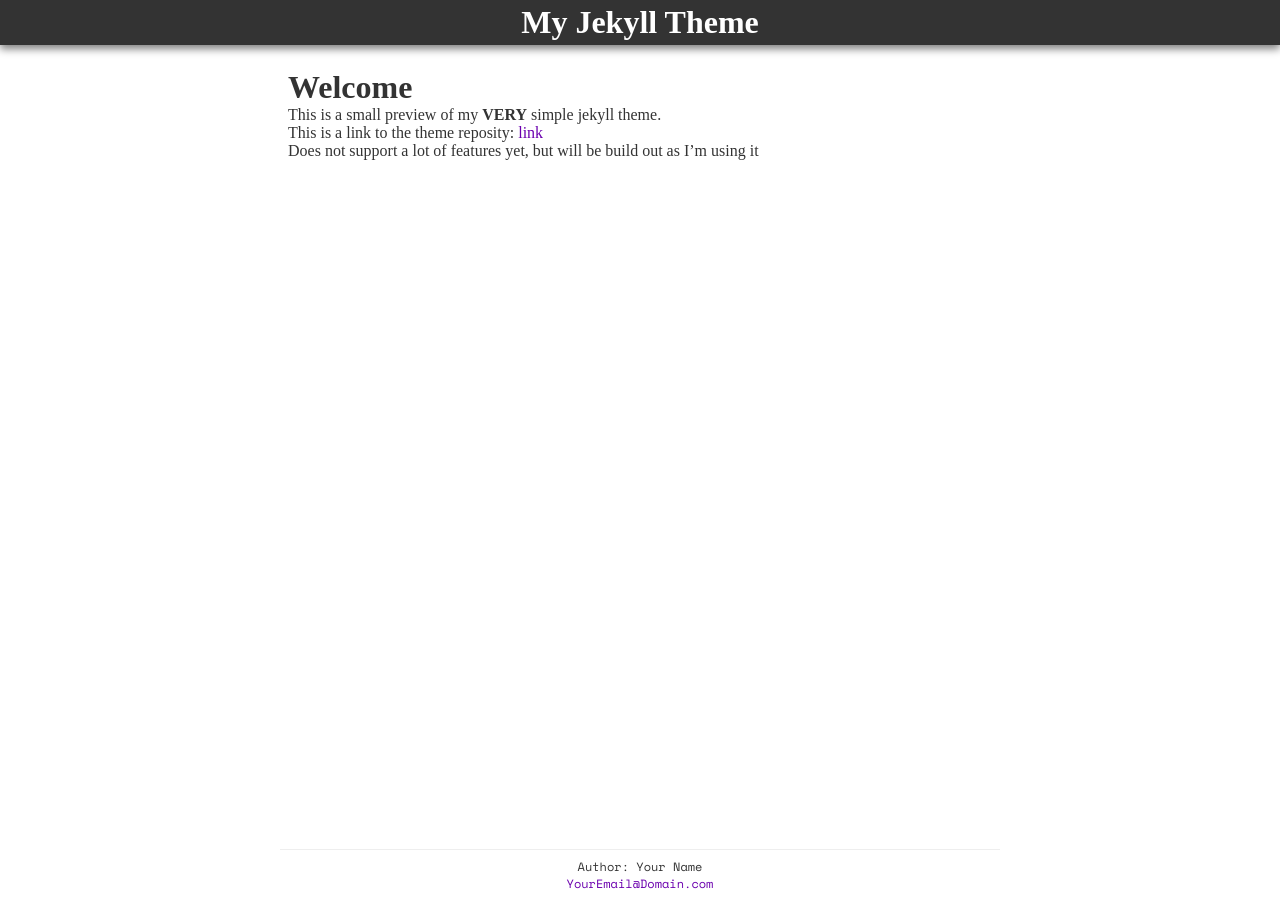
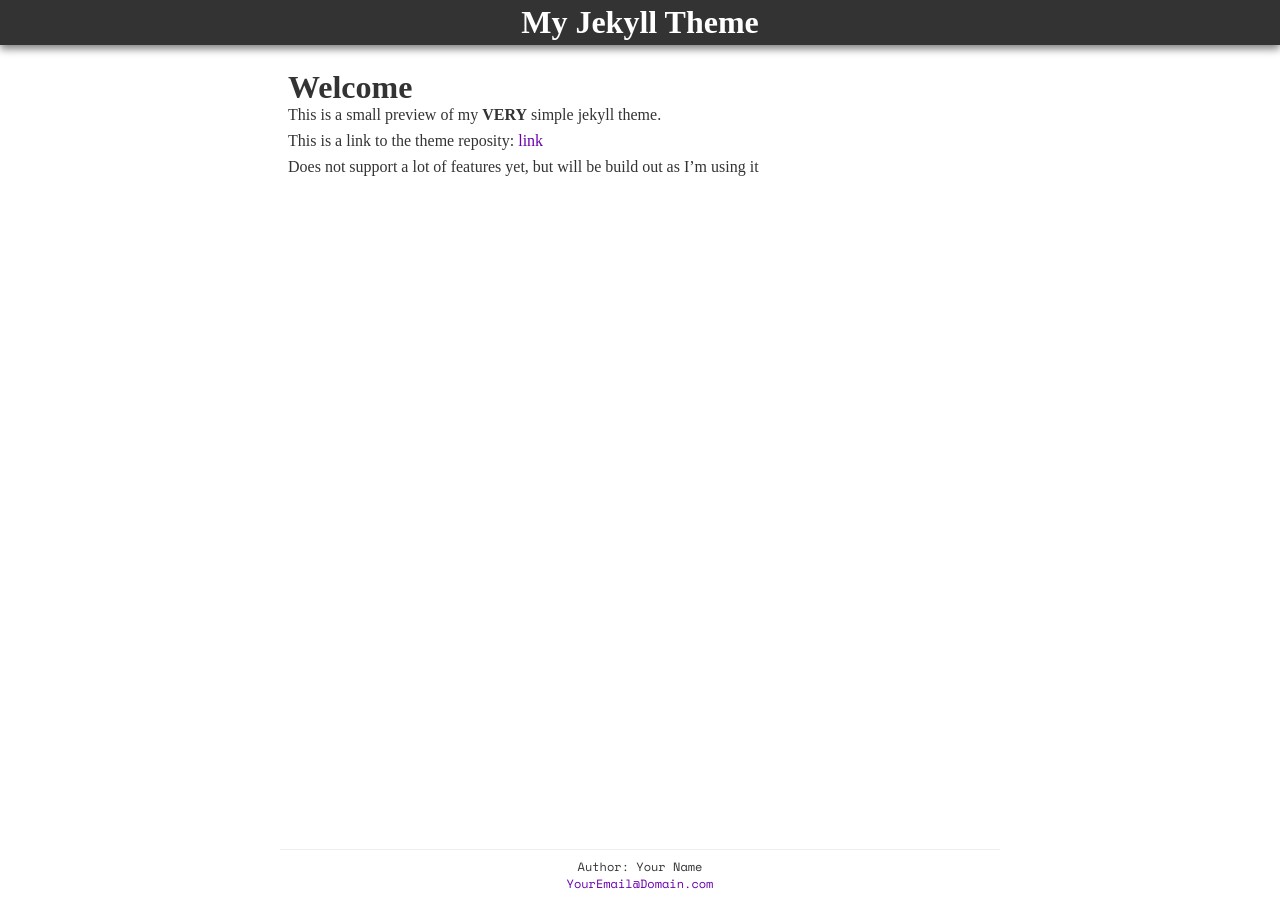
Before and after one commit to mathiasgam/jekyll-theme, a Jekyll site: the page built from index.md, in a window 1280 px wide. Built offline with Jekyll 4.4.1, drawn with Linux system fonts in a browser that asks for light colours; our own code applies the rules of GitHub Pages for plain Markdown files.

Commit message:
Add margin-bottom to paragraph elements in link styles

```diff
--- a/_sass/style.scss
+++ b/_sass/style.scss
@@ -48,6 +48,9 @@ a {
     background-color: white;
     color: $primary;
     padding: 8px 8px;
+    p {
+        margin-bottom: 8px;
+    }
 }
 
 /**
```
